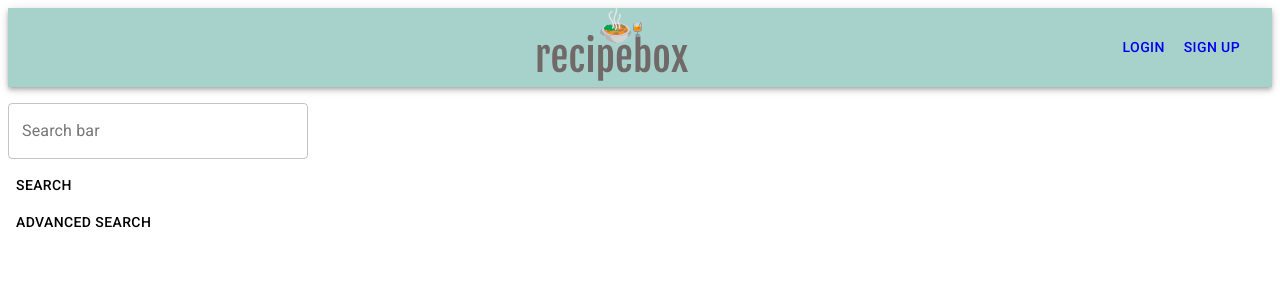
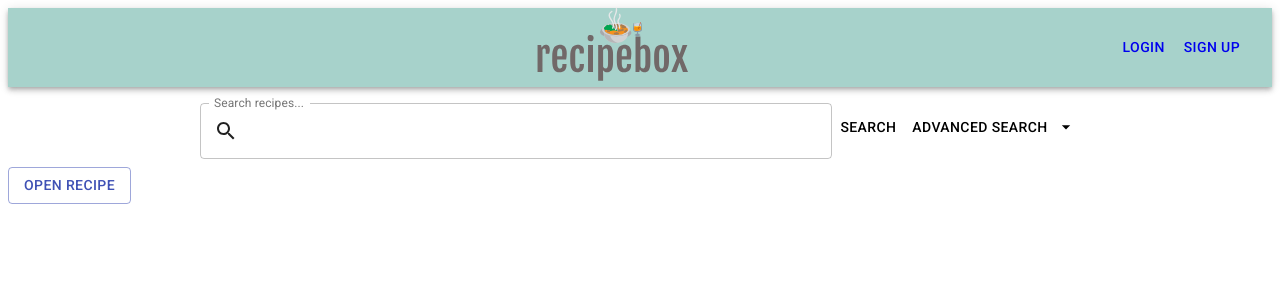
Before and after one commit to wuocci/recipes, a React (Create React App) app in the folder frontend/: page / in a window 1280 px wide. Shown: the top 300 px of the page. Built offline with nearby package versions, Linux system fonts and the light colour scheme; the HTML template or start-up script is replaced by a standard one.

Commit message:
backend implement & few minor front changes

```diff
--- a/frontend/src/components/RecipeDialog.js
+++ b/frontend/src/components/RecipeDialog.js
@@ -0,0 +1,56 @@
+import React from 'react';
+import Button from '@material-ui/core/Button';
+import Dialog from '@material-ui/core/Dialog';
+import DialogActions from '@material-ui/core/DialogActions';
+import DialogContent from '@material-ui/core/DialogContent';
+import DialogContentText from '@material-ui/core/DialogContentText';
+import DialogTitle from '@material-ui/core/DialogTitle';
+import Divider from '@material-ui/core/Divider'
+import CloseIcon from '@material-ui/icons/Close';
+import IconButton from '@material-ui/core/IconButton';
+import Close from '@material-ui/icons/Close';
+
+export default function AlertDialog() {
+  const [open, setOpen] = React.useState(false);
+
+  const handleClickOpen = () => {
+    setOpen(true);
+  };
+
+  const handleClose = () => {
+    setOpen(false);
+  };
+
+  return (
+    <div>
+      <Button variant="outlined" color="primary" onClick={handleClickOpen}>
+        Open recipe
+      </Button>
+      <Dialog
+        open={open}
+        onClose={handleClose}
+        aria-labelledby="alert-dialog-title"
+        aria-describedby="alert-dialog-description"
+        className="recipe-dialog"
+      >
+        <DialogTitle id="alert-dialog-title">{"Recipe name by user user"}
+        <IconButton onClick={handleClose} color="primary">
+            <Close/>
+          </IconButton>
+        </DialogTitle>
+        <Divider/>
+        <DialogContent>
+          <DialogContentText id="recipe">
+            Let Google help apps determine location. This means sending anonymous location data to
+            Google, even when no apps are running.
+          </DialogContentText>
+        </DialogContent>
+        <DialogActions>
+          <Button onClick={handleClose} color="primary" autoFocus>
+            Add favourite
+          </Button>
+        </DialogActions>
+      </Dialog>
+    </div>
+  );
+}
--- a/frontend/src/components/SearchBar.js
+++ b/frontend/src/components/SearchBar.js
@@ -4,22 +4,40 @@ import Autocomplete from '@material-ui/lab/Autocomplete';
 import Box from '@material-ui/core/Box';
 import Button from '@material-ui/core/Button';
 import { Typography } from '@material-ui/core';
-import { flexbox } from '@material-ui/system';
+import SearchIcon from '@material-ui/icons/Search';
 import Radio from '@material-ui/core/Radio';
 import RadioGroup from '@material-ui/core/RadioGroup';
 import FormControlLabel from '@material-ui/core/FormControlLabel';
 import FormControl from '@material-ui/core/FormControl';
 import FormLabel from '@material-ui/core/FormLabel';
+import InputAdornment from '@material-ui/core/InputAdornment';
+import ArrowDropDownIcon from '@material-ui/icons/ArrowDropDown';
+import ArrowDropUpIcon from '@material-ui/icons/ArrowDropUp';
+
 
 const SearchBar = () => {
 
-    return (<div style={{ width: 300 }}>
+    const top10recipes = [
+        { title: 'Margarita' },
+        { title: 'Ramen' }
+    ]
+
+    return (
+    <div className="search-bar">
         <Autocomplete
             className='SearchBar'
             freeSolo
             options={top10recipes.map(option => option.title)}
             renderInput={params => (
-                <TextField {...params} label="Search bar" margin="normal" variant="outlined" />
+                <TextField {...params} label="Search recipes..." margin="normal" variant="outlined"
+                InputProps={{
+                    startAdornment: (
+                      <InputAdornment position="start">
+                        <SearchIcon />
+                      </InputAdornment>
+                    ),
+                  }}
+                />
             )}
         />
         <SearchButton />
@@ -30,8 +48,8 @@ const SearchBar = () => {
 
 const SearchButton = () => {
     return (
-        <div className="SearchButtonDiv">
-            <Button className="SearchButton" color="inherit">Search</Button>
+        <div className="search-button">
+            <Button color="inherit">Search</Button>
         </div>
     );
 }
@@ -54,18 +72,25 @@ const AdvancedSearch = () => {
 
     if (!advancedSearch) {
         return (
-            <div className="AdvancedSearchDivClosed">
-                <Button className="AdvancedSearchButtonClosed" onClick={() => setAdvancedSearch(!advancedSearch)} color="inherit">
+            <div className="advanced-search-closed">
+                <Button className="AdvancedSearchButtonClosed" onClick={() => setAdvancedSearch(!advancedSearch)}
+                        color="inherit"
+                        endIcon={<ArrowDropDownIcon>send</ArrowDropDownIcon>}
+                        >
                     Advanced Search
                 </Button>
             </div>
         );
     } else {
         return (
-            <div className="AdvancedSearchDivOpen">
-                <Button className="AdvancedSearchButtonOpen" onClick={() => setAdvancedSearch(!advancedSearch)} color="inherit">
+            <div className="advanced-search-open">
+                <Button onClick={() => setAdvancedSearch(!advancedSearch)}
+                        color="inherit"
+                        endIcon={<ArrowDropUpIcon>send</ArrowDropUpIcon>}
+                        >
                     Advanced Search
                 </Button>
+                <div className="advanced-open-filters">
                 <Typography component="div" variant="body1">
                     <Box display="flex" flexDirection="row">
                         <FormControl component="fieldset">
@@ -88,14 +113,10 @@ const AdvancedSearch = () => {
                         </FormControl>
                     </Box>
                 </Typography>
+                </div>
             </div>
         )
     }
 }
 
-const top10recipes = [
-    { title: 'Margarita' },
-    { title: 'Ramen' }
-]
-
 export default SearchBar;
--- a/frontend/src/css/App.css
+++ b/frontend/src/css/App.css
@@ -82,3 +82,17 @@ h1{
   flex-direction: row;
   margin-left: auto;
 }
+
+/* SEARCHBAR STUFF */
+
+.search-bar{
+  display: flex;
+  flex-direction: row;
+  align-items: center;
+  justify-content: center;
+}
+
+
+.MuiAutocomplete-root{
+  width: 50%;
+}
--- a/frontend/src/pages/frontPage/FrontPage.js
+++ b/frontend/src/pages/frontPage/FrontPage.js
@@ -1,11 +1,13 @@
 import ButtonAppBar from '../../components/appBar/AppBar.js';
 import SearchBar from '../../components/SearchBar.js';
+import RecipeDialog from '../../components/RecipeDialog.js'
 
 const FrontPage = () => {
     return (
         <div className="FrontPage">
             <ButtonAppBar isProfilePage={false} />
             <SearchBar />
+            <RecipeDialog/>
         </div>
     );
 }
```
Also changed, not shown: frontend/src/components/RecipeGrid.js (+71 -0 lines), 1 other file (tests, documents, lock files or other folders).
